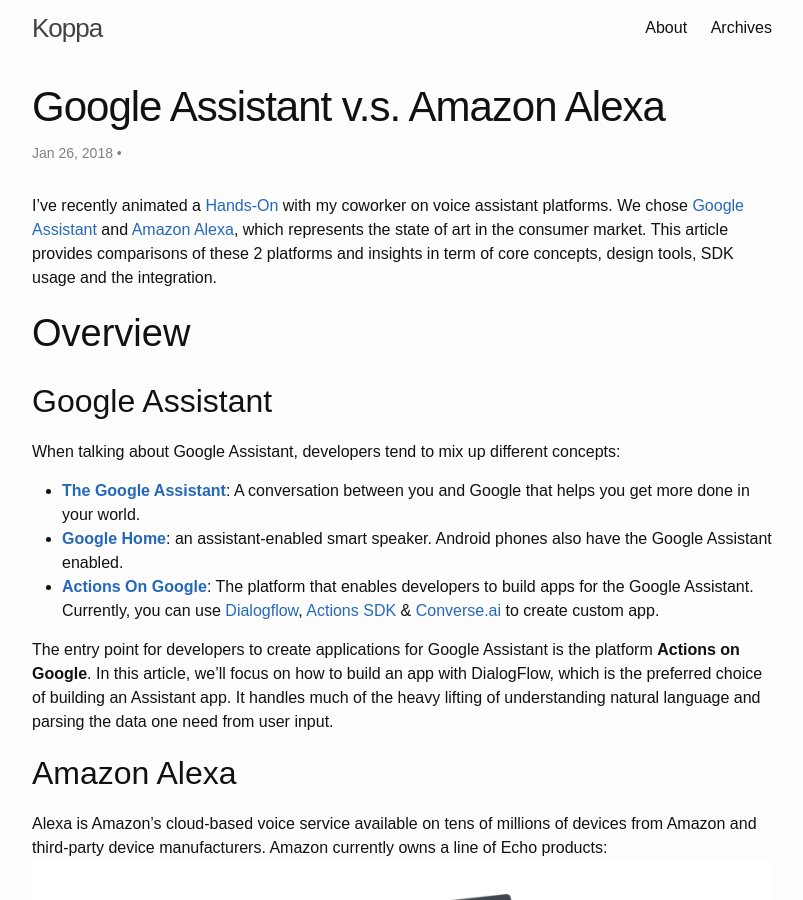
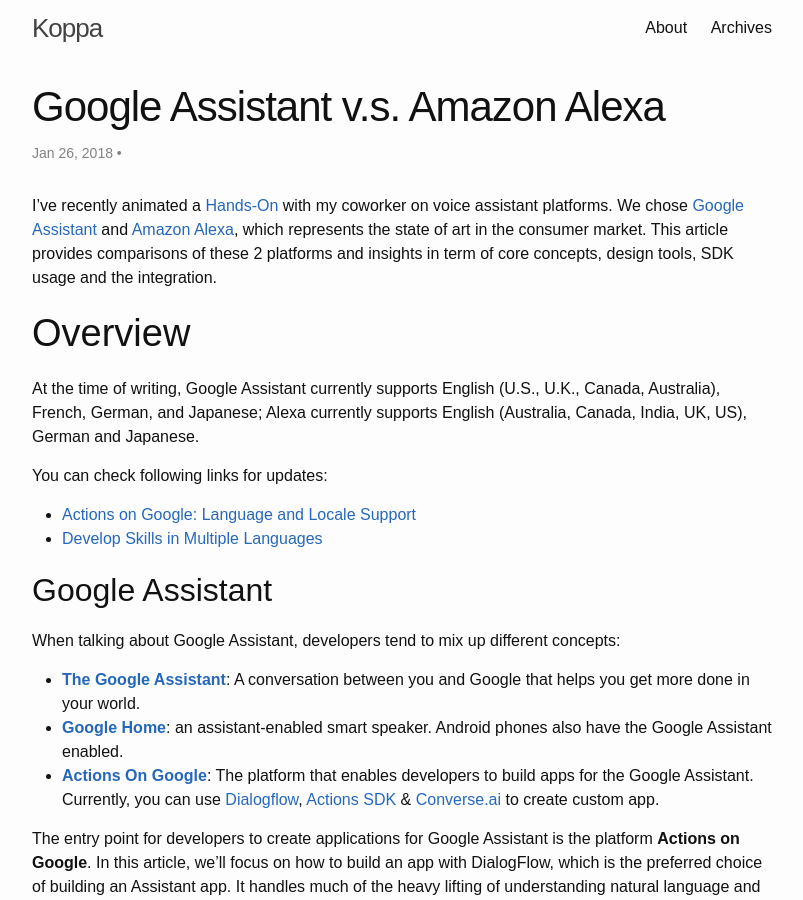
Before and after one commit to jinqian/jinqian.github.io, a Jekyll site: the page built from _posts/2018-01-26-google-assistant-vs-amazon-echo.markdown, in a window 1280 px wide and 900 px high. Shown: the whole window, without its empty margins (238-1041 px from the left). Built offline with Jekyll 4.4.1, drawn with Linux system fonts in a browser that asks for light colours; comment, search, counter and statistics services are not loaded.

Commit message:
[post] add supported language list

```diff
--- a/_posts/2018-01-26-google-assistant-vs-amazon-echo.markdown
+++ b/_posts/2018-01-26-google-assistant-vs-amazon-echo.markdown
@@ -10,6 +10,12 @@
 with my coworker on voice assistant platforms. We chose [Google Assistant](https://assistant.google.com/) and [Amazon Alexa](https://developer.amazon.com/alexa), which represents the state of art in the consumer market. This article provides comparisons of these 2 platforms and insights in term of core concepts, design tools, SDK usage and the integration.
 
 # Overview
+
+At the time of writing, Google Assistant currently supports English (U.S., U.K., Canada, Australia), French, German, and Japanese; Alexa currently supports English (Australia, Canada, India, UK, US), German and Japanese.
+
+You can check following links for updates:
+- [Actions on Google: Language and Locale Support](https://developers.google.com/actions/localization/languages-locales)
+- [Develop Skills in Multiple Languages](https://developer.amazon.com/docs/custom-skills/develop-skills-in-multiple-languages.html)
 
 ## Google Assistant
 
```
